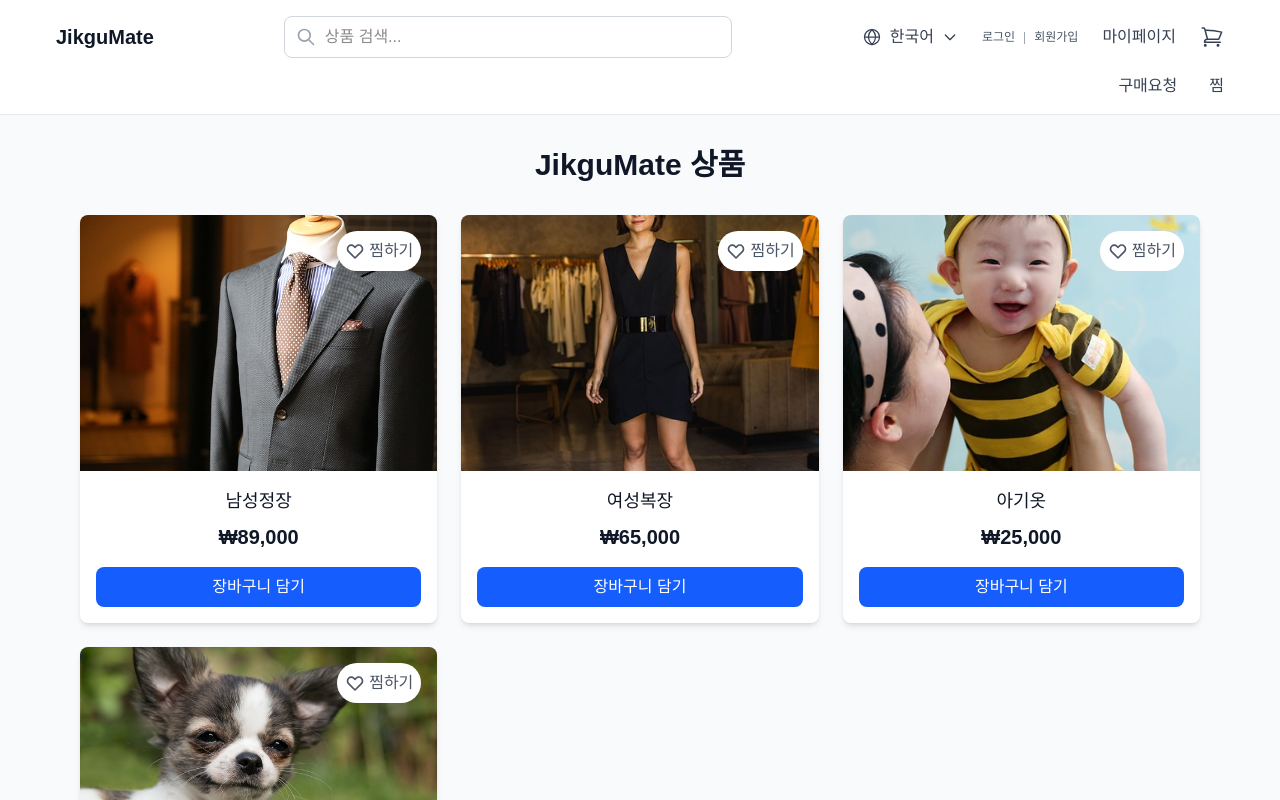
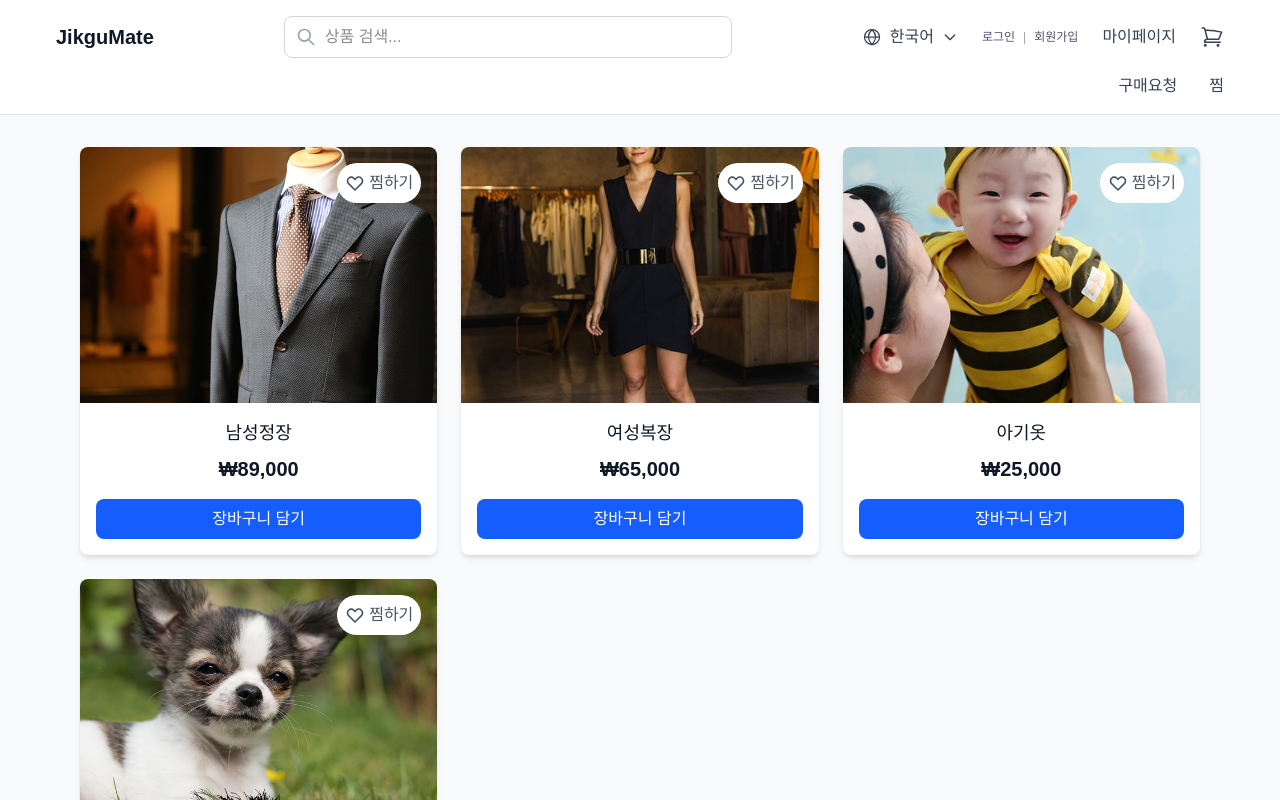
Before and after one commit to tkddnjs063089-cloud/jikgumatever2, a Next.js app: page / in a window 1280 px wide. Shown: the top 800 px of the page. Built offline with nearby package versions, Linux system fonts and the light colour scheme.

Commit message:
deletetrash

```diff
--- a/app/page.tsx
+++ b/app/page.tsx
@@ -246,7 +246,7 @@
       {/* 기존 메인페이지 내용 */}
       <div className="min-h-screen bg-gray-50">
         <div className="max-w-6xl mx-auto px-4 py-8">
-          <h1 className="text-3xl font-bold text-gray-900 mb-8 text-center">JikguMate 상품</h1>
+
 
           {/* 검색어 표시 */}
           {searchQuery && (
```
